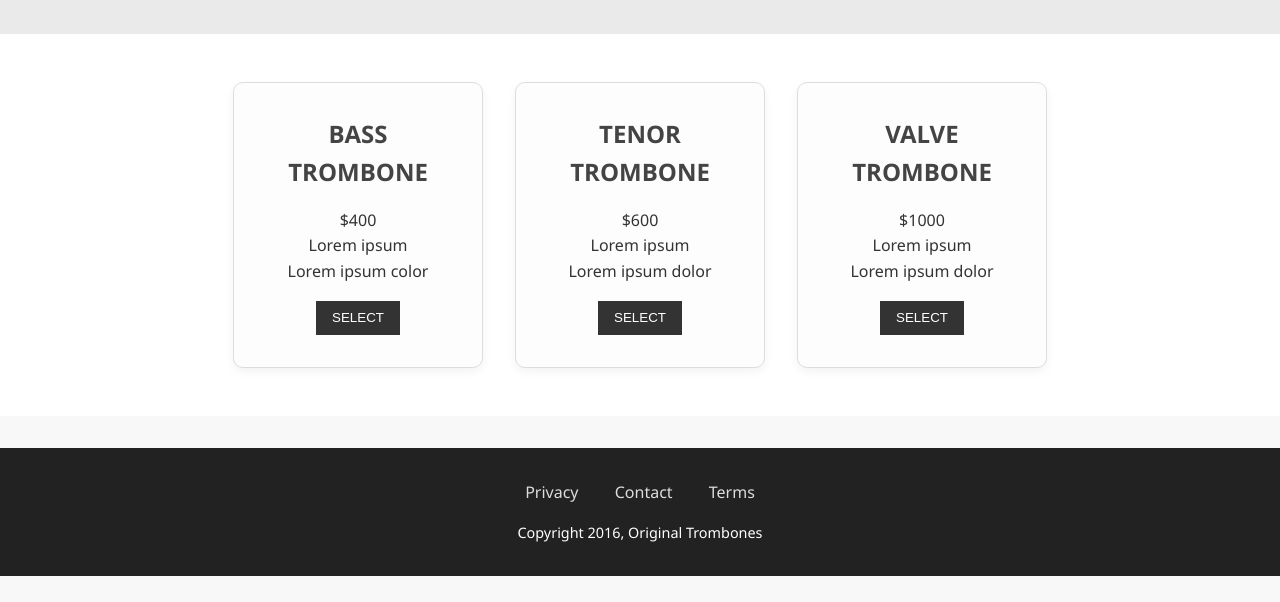
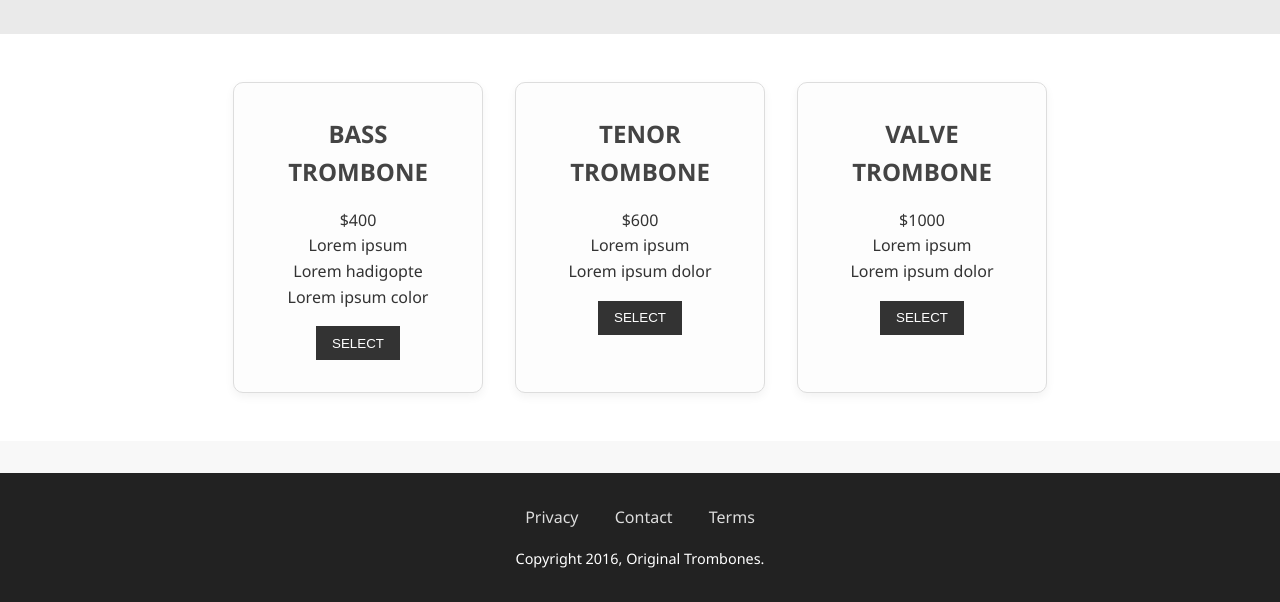
Before and after one commit to Ankitlal12/demo-project, a website: page practice/a.html in a window 1280 px wide. Shown: the part 981-1583 px from the top of the page. Before the commit the page ends 1557 px from the top, so only its background shows below. Drawn offline with Linux system fonts and the light colour scheme.

Commit message:
html changed

```diff
--- a/practice/a.html
+++ b/practice/a.html
@@ -63,6 +63,7 @@
                         <h2>BASS TROMBONE</h2>
                         <p>$400</p>
                         <p>Lorem ipsum</p>
+                        <p>Lorem hadigopte</p>
                         <p>Lorem ipsum color</p>
                         <input type="submit" value="SELECT" />
                     </div>
@@ -88,7 +89,7 @@
                 <a href="#Privacy" target="_blank">Privacy</a>
                  <a href="#Contact" target="_blank">Contact</a>
                   <a href="#Terms" target="_blank">Terms</a>
-                  <p class="copyright">Copyright 2016, Original Trombones</p>
+                  <p class="copyright">Copyright 2016, Original Trombones.</p>
             </footer>
         </main>
     </body>
```
